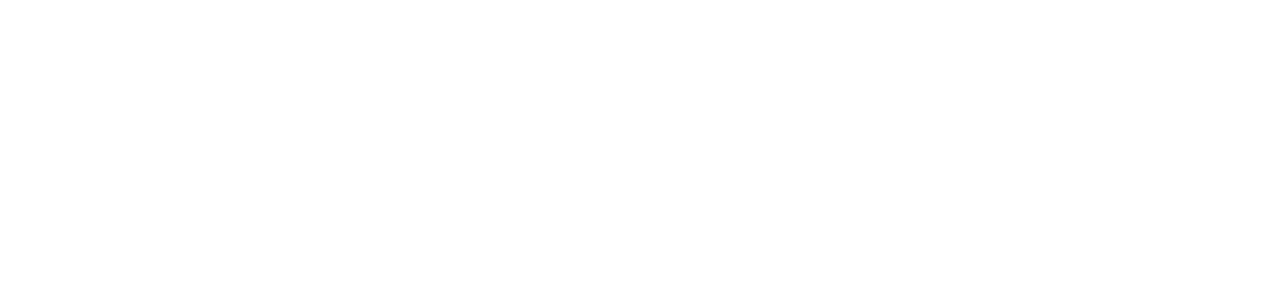
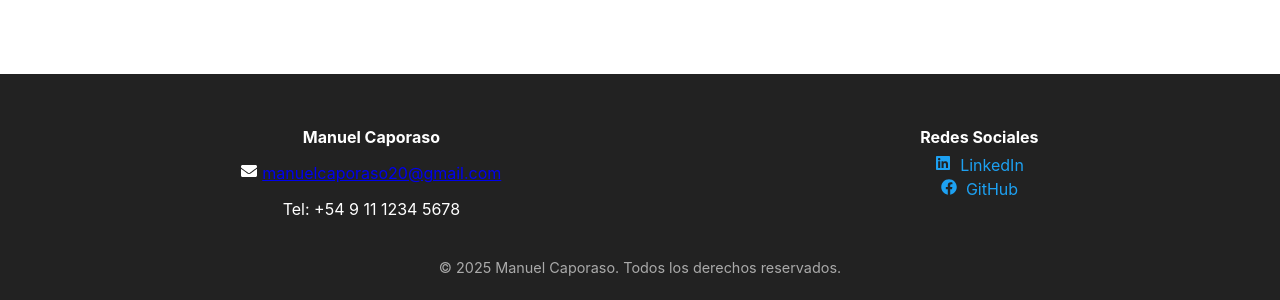
Before and after one commit to ManuCaporaso/sitramuci-sindicato, a React (Create React App) app in the folder frontend/: page /login in a window 1280 px wide. Before the commit this address had no page. Shown: the part 500-800 px from the top of the page. Built offline with nearby package versions, Linux system fonts and the light colour scheme.

Commit message:
Se agrega footer

```diff
--- a/frontend/package.json
+++ b/frontend/package.json
@@ -12,6 +12,7 @@
     "jspdf-autotable": "^5.0.2",
     "react": "^19.2.0",
     "react-dom": "^19.2.0",
+    "react-icons": "^5.5.0",
     "react-router-dom": "^7.9.3",
     "react-scripts": "5.0.1",
     "react-toastify": "^11.0.5",
--- a/frontend/src/App.js
+++ b/frontend/src/App.js
@@ -2,16 +2,22 @@ import { BrowserRouter as Router, Routes, Route } from "react-router-dom";
 import Dashboard from "./components/Dashboard";
 import AfiliadosListPage from "./pages/AfilliadosListPage.jsx";
 import AfiliadosFormPage from "./pages/AfiliadosFormPage.jsx";
+import Footer from "./components/Footer.jsx";
 
 function App() {
   return (
     <Router>
+      <div className="App" style={{ minHeight: "100vh", display: "flex", flexDirection: "column" }}>
+        <div style={{ flex: 1 }}>
           <Routes>
             <Route path="/" element={<Dashboard />}>
               <Route path="afiliados" element={<AfiliadosListPage />} />
               <Route path="formulario-afiliados" element={<AfiliadosFormPage />} />
             </Route>
           </Routes>
+        </div>
+        <Footer />
+      </div>
     </Router>
   );
 }
--- /dev/null
+++ b/frontend/src/Styles/Footer.css
@@ -0,0 +1,42 @@
+.footer {
+  background-color: #222;
+  color: #fff;
+  padding: 1.5rem 2rem;
+  margin-top: auto; /* Permite que el footer se quede abajo si hay poco contenido */
+  display: flex;
+  flex-direction: column;
+  text-align: center;
+}
+
+.footer-container {
+  display: flex;
+  flex-wrap: wrap;
+  justify-content: space-around;
+  margin-bottom: 1rem;
+}
+
+.footer-info, .footer-redes {
+  margin: 0.5rem 1rem;
+}
+
+.footer-info h4,
+.footer-redes h4 {
+  margin-bottom: 0.5rem;
+}
+
+.footer-redes a {
+  display: block;
+  color: #1da1f2;
+  text-decoration: none;
+  margin: 0.25rem 0;
+  transition: color 0.3s;
+}
+
+.footer-redes a:hover {
+  color: #0d8ddb;
+}
+
+.footer-rights {
+  font-size: 0.9rem;
+  color: #aaa;
+}
--- /dev/null
+++ b/frontend/src/components/Footer.jsx
@@ -0,0 +1,36 @@
+import React from "react";
+import "../Styles/Footer.css";
+import { FaFacebook, FaLinkedin, FaEnvelope } from "react-icons/fa";
+
+const Footer = () => {
+  return (
+    <footer className="footer">
+      <div className="footer-container">
+        <div className="footer-info">
+          <h4>Manuel Caporaso</h4>
+          <p>
+            <FaEnvelope style={{ marginRight: "0.3rem" }} />
+            <a href="mailto:manuelcaporaso20@gmail.com">manuelcaporaso20@gmail.com</a>
+          </p>
+          <p>Tel: +54 9 11 1234 5678</p>
+        </div>
+
+        <div className="footer-redes">
+          <h4>Redes Sociales</h4>
+          <a href="https://www.linkedin.com/in/manu-caporaso/" target="_blank" rel="noopener noreferrer">
+            <FaLinkedin style={{ marginRight: "0.3rem" }} /> LinkedIn
+          </a>
+          <a href="https://github.com/ManuCaporaso" target="_blank" rel="noopener noreferrer">
+            <FaFacebook style={{ marginRight: "0.3rem" }} /> GitHub
+          </a>
+        </div>
+      </div>
+
+      <div className="footer-rights">
+        © {new Date().getFullYear()} Manuel Caporaso. Todos los derechos reservados.
+      </div>
+    </footer>
+  );
+};
+
+export default Footer;
```
Also changed, not shown: frontend/src/pages/login/Login.jsx (added, +155 -0 lines), 13 other files (tests, documents, lock files or other folders). Lines whose indentation alone changed are shown as unchanged.
